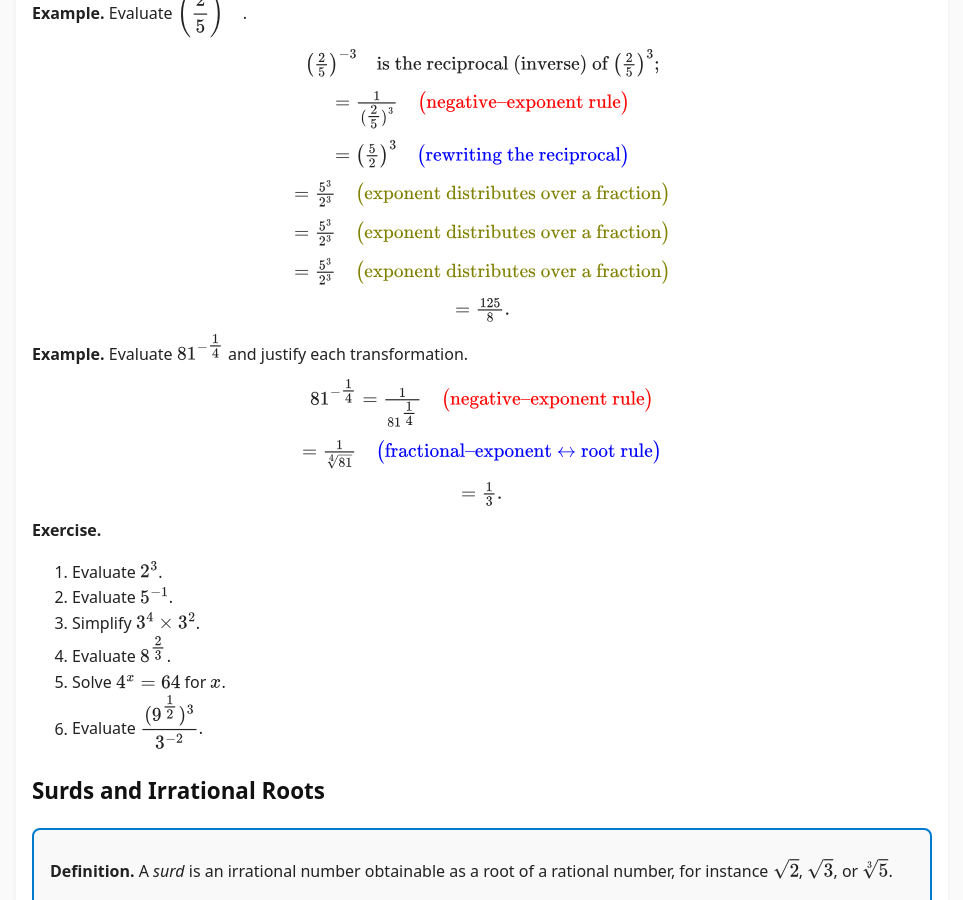
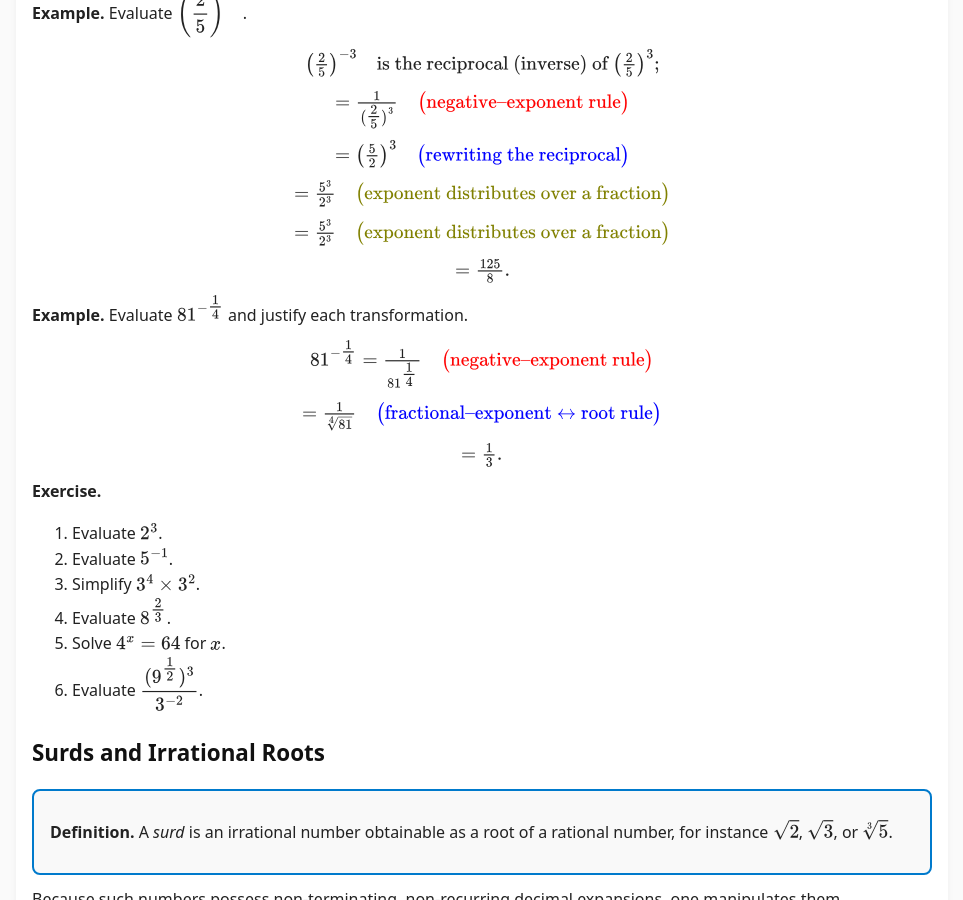
Before and after one commit to SaleemKamaludin/SaleemKamaludin.github.io, a Jekyll site: the page built from courses/math-1115/lecture-notes/lecture3.md, in a window 1280 px wide and 900 px high, scrolled down 2692 px. Shown: the whole window, without its empty margins (158-1121 px from the left). Built offline with Jekyll 4.4.1, drawn with Linux system fonts in a browser that asks for light colours.

Commit message:
Update lecture3.md

```diff
--- a/courses/math-1115/lecture-notes/lecture3.md
+++ b/courses/math-1115/lecture-notes/lecture3.md
@@ -424,9 +424,6 @@ To ensure consistency, these operations must be performed in a **specific order*
   </p><p style="text-align:center;">
     \( = \frac{5^{3}}{2^{3}} \quad
        \textcolor{olive}{\bigl(\text{exponent distributes over a fraction}\bigr)} \)
-  </p><p style="text-align:center;">
-    \( = \frac{5^{3}}{2^{3}} \quad
-       \textcolor{olive}{\bigl(\text{exponent distributes over a fraction}\bigr)} \)
   </p>
 
  <p style="text-align:center;">
```
